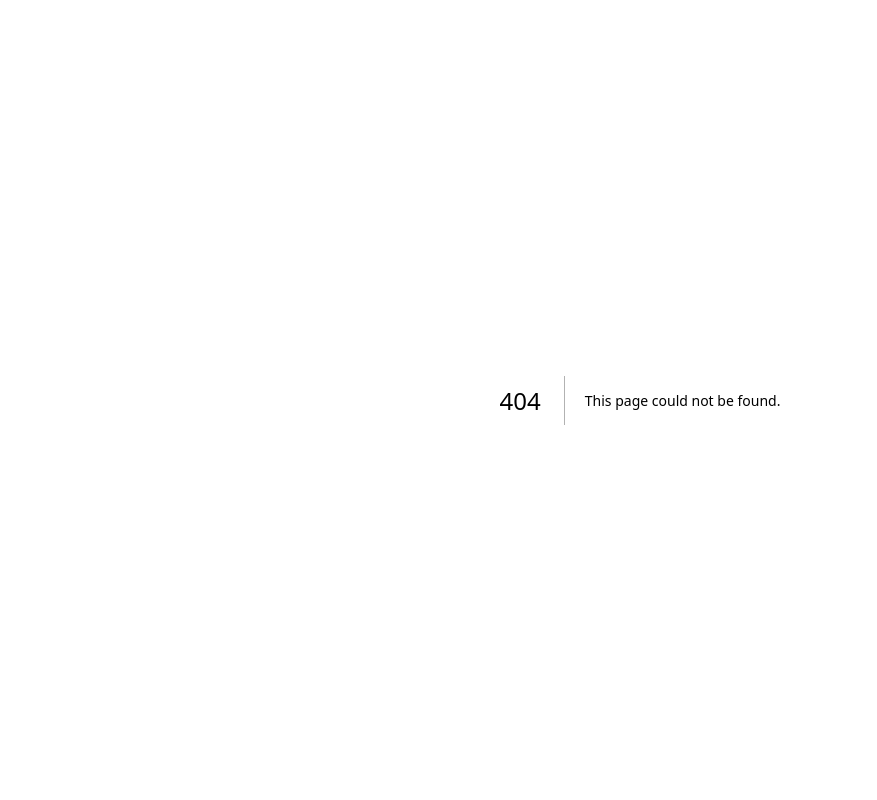
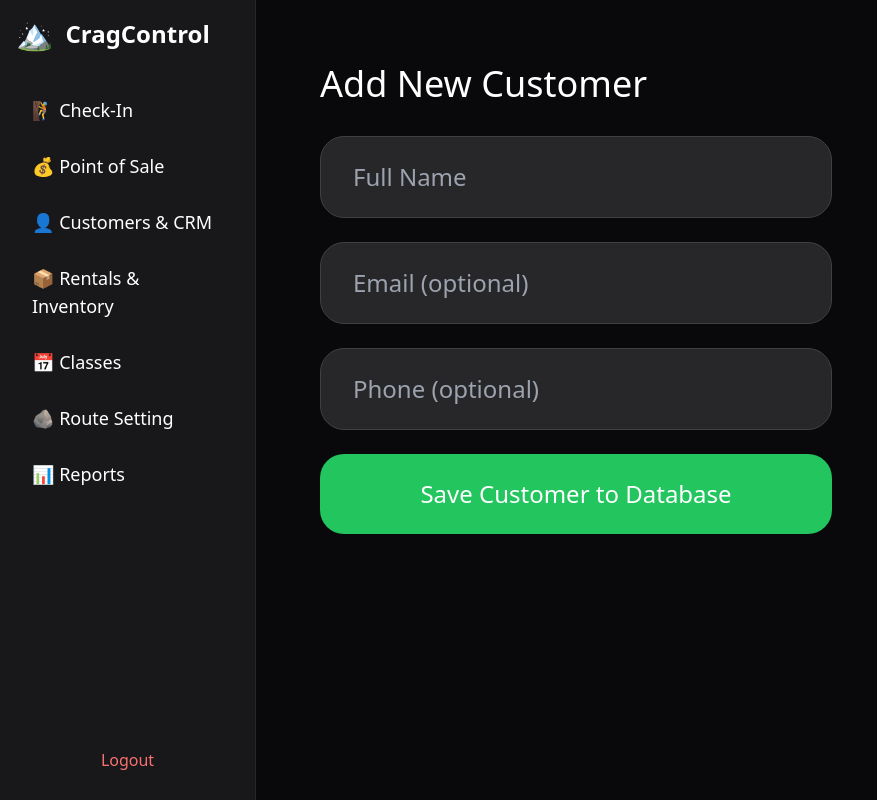
Before and after one commit to godacre/cragcontrol, a Next.js app: page /dashboard/add-customer in a window 1280 px wide. Before the commit this address had no page. Shown: the whole page, without its empty margins (0-877 px from the left). Built offline with nearby package versions, Linux system fonts and the light colour scheme; sample sign-in values are in the browser's storage.

Commit message:
Create page.tsx

```diff
--- /dev/null
+++ b/app/dashboard/add-customer/page.tsx
@@ -0,0 +1,54 @@
+'use client';
+import { useState } from 'react';
+import { useRouter } from 'next/navigation';
+
+export default function AddCustomer() {
+  const [fullName, setFullName] = useState('');
+  const [email, setEmail] = useState('');
+  const [phone, setPhone] = useState('');
+  const router = useRouter();
+
+  const handleSubmit = async (e: React.FormEvent) => {
+    e.preventDefault();
+    await fetch('/api/customers', {
+      method: 'POST',
+      headers: { 'Content-Type': 'application/json' },
+      body: JSON.stringify({ fullName, email, phone }),
+    });
+    alert('Customer added!');
+    router.push('/dashboard/checkin');
+  };
+
+  return (
+    <div className="p-8 max-w-xl">
+      <h1 className="text-4xl mb-8">Add New Customer</h1>
+      <form onSubmit={handleSubmit} className="space-y-6">
+        <input
+          type="text"
+          placeholder="Full Name"
+          value={fullName}
+          onChange={(e) => setFullName(e.target.value)}
+          className="w-full bg-zinc-800 border border-zinc-700 rounded-3xl px-8 py-6 text-2xl"
+          required
+        />
+        <input
+          type="email"
+          placeholder="Email (optional)"
+          value={email}
+          onChange={(e) => setEmail(e.target.value)}
+          className="w-full bg-zinc-800 border border-zinc-700 rounded-3xl px-8 py-6 text-2xl"
+        />
+        <input
+          type="tel"
+          placeholder="Phone (optional)"
+          value={phone}
+          onChange={(e) => setPhone(e.target.value)}
+          className="w-full bg-zinc-800 border border-zinc-700 rounded-3xl px-8 py-6 text-2xl"
+        />
+        <button type="submit" className="w-full bg-green-500 py-6 rounded-3xl text-2xl">
+          Save Customer to Database
+        </button>
+      </form>
+    </div>
+  );
+}
```
